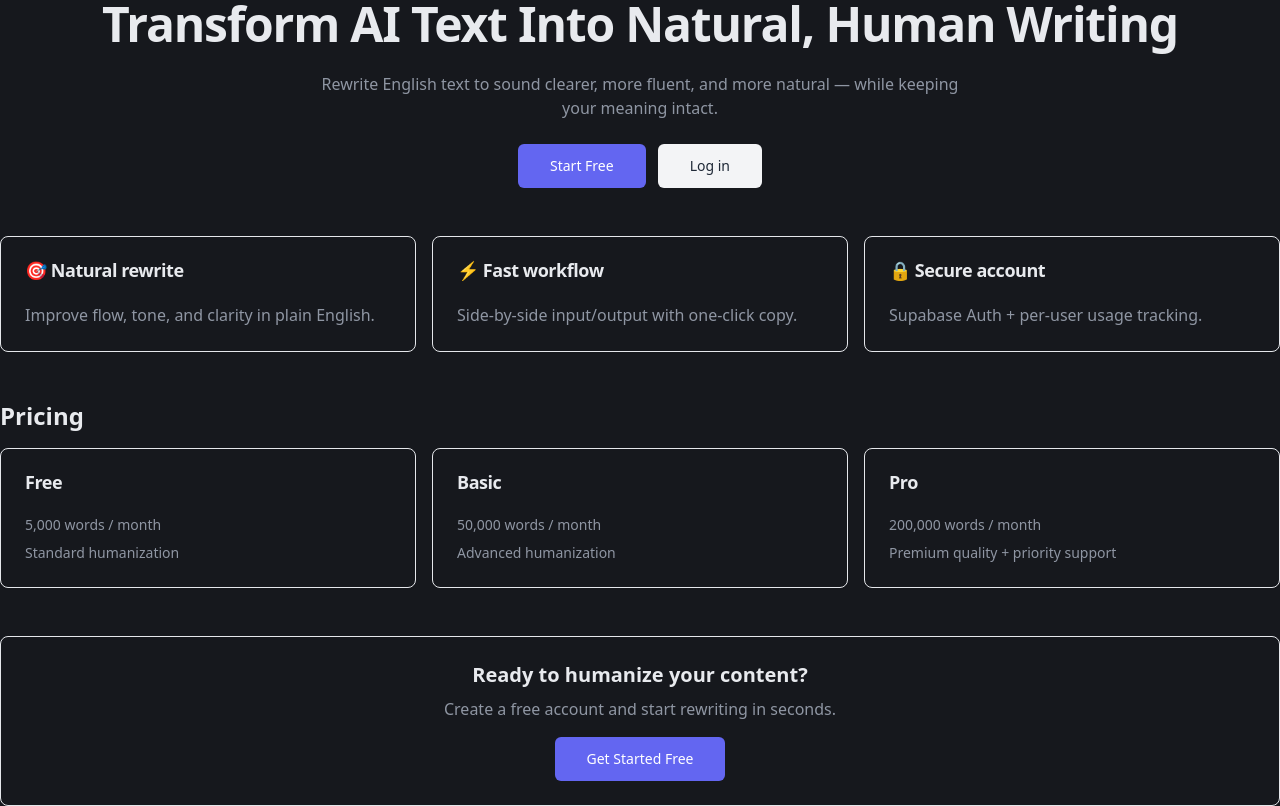
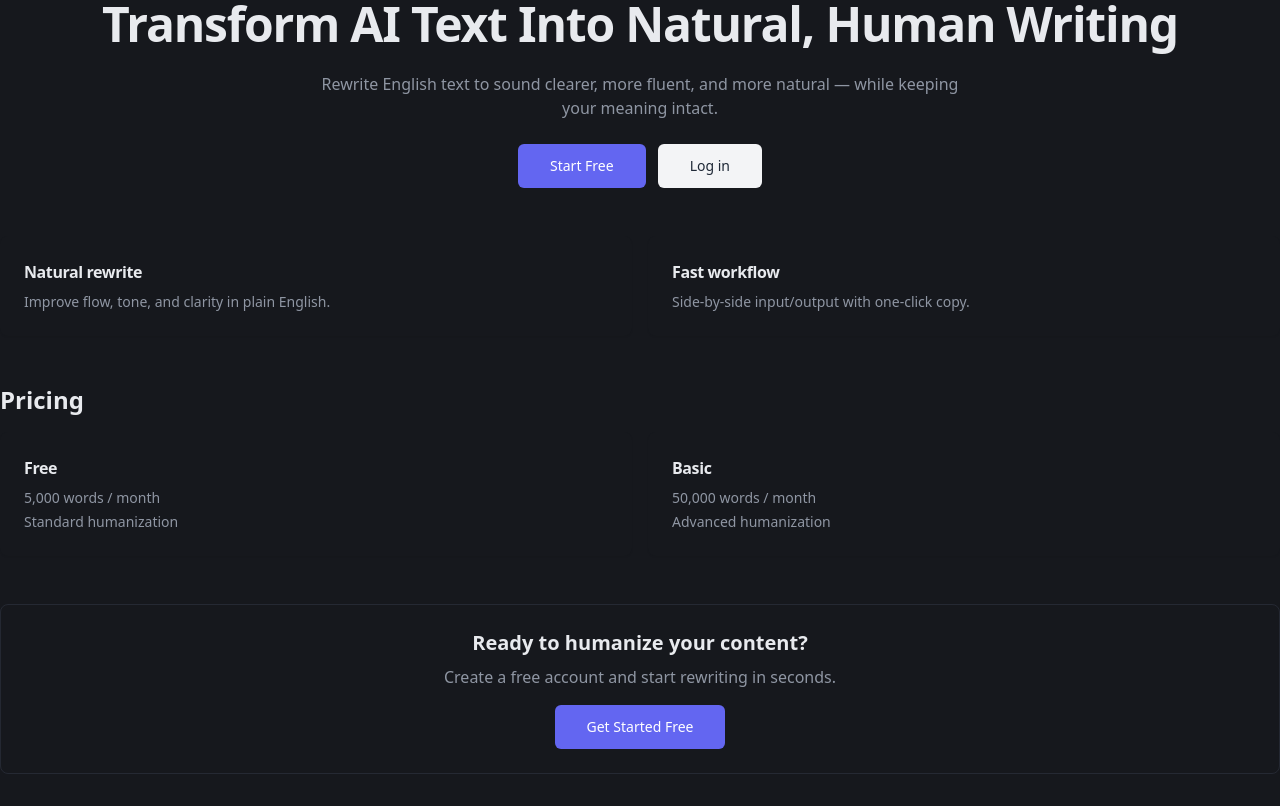
Before and after one commit to hosseinayoubi/humanize, a Next.js app: page / in a window 1280 px wide. Built offline with nearby package versions, Linux system fonts and the light colour scheme.

Commit message:
Update page.tsx

```diff
--- a/app/page.tsx
+++ b/app/page.tsx
@@ -6,35 +6,81 @@ export default function HomePage() {
   return (
     <div className="space-y-12">
       <section className="space-y-6 text-center">
-        <h1 className="text-4xl font-bold tracking-tight sm:text-5xl">Transform AI Text Into Natural, Human Writing</h1>
+        <h1 className="text-4xl font-bold tracking-tight sm:text-5xl">
+          Transform AI Text Into Natural, Human Writing
+        </h1>
         <p className="mx-auto max-w-2xl text-muted-foreground">
           Rewrite English text to sound clearer, more fluent, and more natural — while keeping your meaning intact.
         </p>
         <div className="flex items-center justify-center gap-3">
-          <Button asChild size="lg"><Link href="/signup">Start Free</Link></Button>
-          <Button asChild size="lg" variant="secondary"><Link href="/login">Log in</Link></Button>
+          <Button asChild size="lg">
+            <Link href="/signup">Start Free</Link>
+          </Button>
+          <Button asChild size="lg" variant="secondary">
+            <Link href="/login">Log in</Link>
+          </Button>
         </div>
       </section>
 
-      <section className="grid gap-4 sm:grid-cols-3">
-        <Card><CardHeader><CardTitle>🎯 Natural rewrite</CardTitle></CardHeader><CardContent className="text-muted-foreground">Improve flow, tone, and clarity in plain English.</CardContent></Card>
-        <Card><CardHeader><CardTitle>⚡ Fast workflow</CardTitle></CardHeader><CardContent className="text-muted-foreground">Side-by-side input/output with one-click copy.</CardContent></Card>
-        <Card><CardHeader><CardTitle>🔒 Secure account</CardTitle></CardHeader><CardContent className="text-muted-foreground">Supabase Auth + per-user usage tracking.</CardContent></Card>
+      {/* ✅ Minimal feature cards (فقط 2 تا) */}
+      <section className="grid gap-4 sm:grid-cols-2">
+        <Card className="border/60">
+          <CardHeader className="pb-2">
+            <CardTitle className="text-base font-semibold">Natural rewrite</CardTitle>
+          </CardHeader>
+          <CardContent className="text-sm text-muted-foreground">
+            Improve flow, tone, and clarity in plain English.
+          </CardContent>
+        </Card>
+
+        <Card className="border/60">
+          <CardHeader className="pb-2">
+            <CardTitle className="text-base font-semibold">Fast workflow</CardTitle>
+          </CardHeader>
+          <CardContent className="text-sm text-muted-foreground">
+            Side-by-side input/output with one-click copy.
+          </CardContent>
+        </Card>
       </section>
 
+      {/* ✅ Pricing: فقط Free و Basic */}
       <section className="space-y-4">
         <h2 className="text-2xl font-semibold">Pricing</h2>
-        <div className="grid gap-4 md:grid-cols-3">
-          <Card><CardHeader><CardTitle>Free</CardTitle></CardHeader><CardContent className="space-y-2 text-sm text-muted-foreground"><p>5,000 words / month</p><p>Standard humanization</p></CardContent></Card>
-          <Card><CardHeader><CardTitle>Basic</CardTitle></CardHeader><CardContent className="space-y-2 text-sm text-muted-foreground"><p>50,000 words / month</p><p>Advanced humanization</p></CardContent></Card>
-          <Card><CardHeader><CardTitle>Pro</CardTitle></CardHeader><CardContent className="space-y-2 text-sm text-muted-foreground"><p>200,000 words / month</p><p>Premium quality + priority support</p></CardContent></Card>
+
+        <div className="grid gap-4 md:grid-cols-2">
+          <Card className="border/60">
+            <CardHeader className="pb-2">
+              <CardTitle className="text-base font-semibold">Free</CardTitle>
+            </CardHeader>
+            <CardContent className="space-y-1 text-sm text-muted-foreground">
+              <p>5,000 words / month</p>
+              <p>Standard humanization</p>
+            </CardContent>
+          </Card>
+
+          <Card className="border/60">
+            <CardHeader className="pb-2">
+              <CardTitle className="text-base font-semibold">Basic</CardTitle>
+            </CardHeader>
+            <CardContent className="space-y-1 text-sm text-muted-foreground">
+              <p>50,000 words / month</p>
+              <p>Advanced humanization</p>
+            </CardContent>
+          </Card>
         </div>
       </section>
 
-      <section className="rounded-lg border p-6 text-center">
+      {/* ✅ CTA ساده‌تر و مینیمال */}
+      <section className="rounded-lg border border-border/60 p-6 text-center">
         <h3 className="text-xl font-semibold">Ready to humanize your content?</h3>
-        <p className="mt-2 text-muted-foreground">Create a free account and start rewriting in seconds.</p>
-        <div className="mt-4"><Button asChild size="lg"><Link href="/signup">Get Started Free</Link></Button></div>
+        <p className="mt-2 text-muted-foreground">
+          Create a free account and start rewriting in seconds.
+        </p>
+        <div className="mt-4">
+          <Button asChild size="lg">
+            <Link href="/signup">Get Started Free</Link>
+          </Button>
+        </div>
       </section>
     </div>
   )
```
